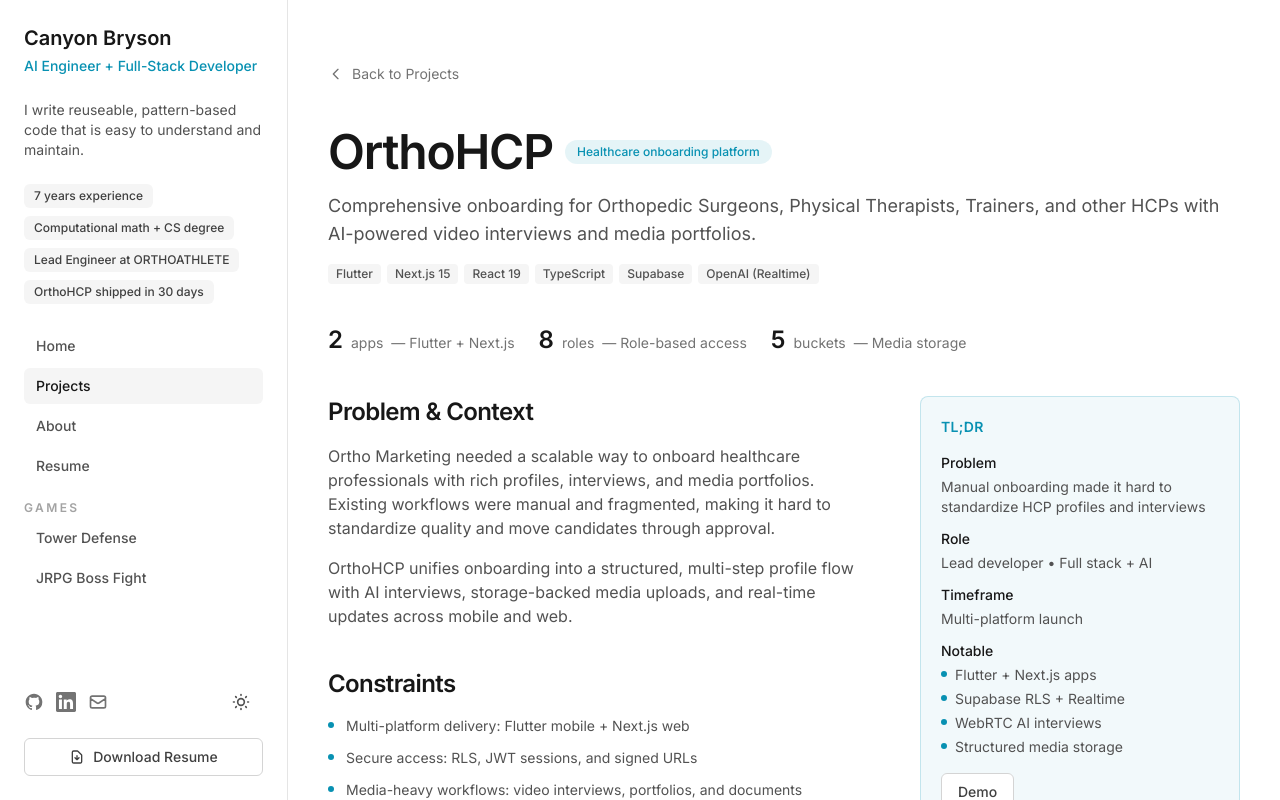
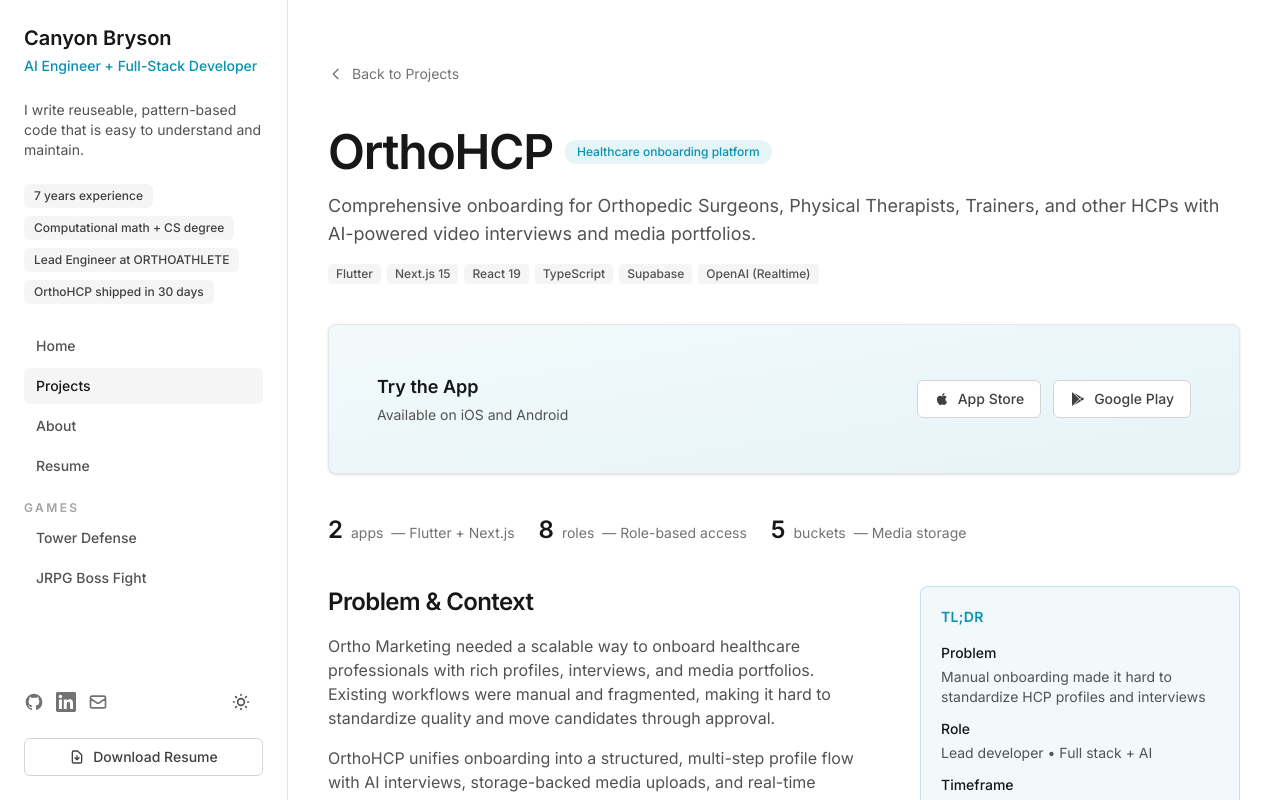
Before and after one commit to canyonbryson/nextjsportfolio, a Next.js app: page /projects/orthohcp in a window 1280 px wide. Shown: the top 800 px of the page. Built offline with nearby package versions, Linux system fonts and the light colour scheme.

Commit message:
complete overhaul

```diff
--- a/app/page.tsx
+++ b/app/page.tsx
@@ -19,13 +19,14 @@
   {
     index: "02 / 04",
     title: "High Level Vision",
-    oneLiner: "I try to get at the why",
+    oneLiner: "I understand the business perspective",
     bullets: [
-      "Good Software allows for Growth, High Margins, and Retention",
-      "30-50% of Software Cost is from Rework",
+      "Good software allows for viral growth, high margins, and low churn",
+      "30-50% of software cost is from rework",
       "Technical Debt must be paid off",
+      "Following good, reliable patterns is key",
     ],
-    cons: ["May not understand assumptions", "Will question the why"],
+    cons: ["May not understand assumptions", "Will question the \"why\""],
   },
   {
     index: "03 / 04",
@@ -58,17 +59,16 @@
   return (
     <div className="space-y-20">
       {/* Hero Section */}
-      <section className="space-y-10">
-        <h1 className="h1-hero">AI Engineer + Full Stack Developer</h1>
-        <p className="body-large max-w-2xl">Lead Engineer at ORTHOATHLETE</p>
-        {/* <div className="flex flex-wrap gap-3">
-          <Link href="/projects" className="btn-primary">
-            View flagship projects
-          </Link>
-          <a href="/resume.pdf" download className="btn-secondary">
-            Download resume
-          </a>
-        </div> */}
+      <section className="space-y-6">
+        <div className="space-y-3">
+          <h1 className="text-5xl font-bold tracking-tight text-gray-900 dark:text-white md:text-6xl lg:text-7xl">
+            Canyon Bryson
+          </h1>
+          <h2 className="text-2xl font-medium text-gray-600 dark:text-gray-400 md:text-3xl lg:text-4xl">
+            AI Engineer + Full Stack Developer
+          </h2>
+        </div>
+        <p className="body-large max-w-2xl">Current Position: Lead Engineer at ORTHOATHLETE</p>
       </section>
 
       {/* Trading Cards */}
--- a/app/projects/orthohcp/page.tsx
+++ b/app/projects/orthohcp/page.tsx
@@ -158,6 +158,44 @@
         </div>
       </header>
 
+      {/* Demo CTA Card */}
+      <div className="card border-accent/20 bg-gradient-to-br from-accent/5 to-accent/10">
+        <div className="flex flex-col items-center gap-6 text-center sm:flex-row sm:justify-between sm:text-left">
+          <div className="space-y-1">
+            <h3 className="text-lg font-semibold text-gray-900 dark:text-white">
+              Try the App
+            </h3>
+            <p className="text-sm text-gray-600 dark:text-gray-400">
+              Available on iOS and Android
+            </p>
+          </div>
+          <div className="flex flex-wrap items-center justify-center gap-3">
+            <a
+              href="https://apps.apple.com/us/app/ortho-hcp/id6740589322"
+              target="_blank"
+              rel="noopener noreferrer"
+              className="btn-secondary inline-flex items-center gap-2 whitespace-nowrap"
+            >
+              <svg className="h-4 w-4" fill="currentColor" viewBox="0 0 24 24">
+                <path d="M17.05 20.28c-.98.95-2.05.8-3.08.35-1.09-.46-2.09-.48-3.24 0-1.44.62-2.2.44-3.06-.35C2.79 15.25 3.51 7.59 9.05 7.31c1.35.07 2.29.74 3.08.8 1.18-.24 2.31-.93 3.57-.84 1.51.12 2.65.72 3.4 1.8-3.12 1.87-2.38 5.98.48 7.13-.57 1.5-1.31 2.99-2.54 4.09l.01-.01zM12.03 7.25c-.15-2.23 1.66-4.07 3.74-4.25.29 2.58-2.34 4.5-3.74 4.25z"/>
+              </svg>
+              App Store
+            </a>
+            <a
+              href="https://play.google.com/store/apps/details?id=com.orthohcp.app"
+              target="_blank"
+              rel="noopener noreferrer"
+              className="btn-secondary inline-flex items-center gap-2 whitespace-nowrap"
+            >
+              <svg className="h-4 w-4" fill="currentColor" viewBox="0 0 24 24">
+                <path d="M3.609 1.814L13.792 12 3.61 22.186a.996.996 0 0 1-.61-.92V2.734a1 1 0 0 1 .609-.92zm10.89 10.893l2.302 2.302-10.937 6.333 8.635-8.635zm3.199-3.198l2.807 1.626a1 1 0 0 1 0 1.73l-2.808 1.626L15.206 12l2.492-2.491zM5.864 2.658L16.802 8.99l-2.303 2.303-8.635-8.635z"/>
+              </svg>
+              Google Play
+            </a>
+          </div>
+        </div>
+      </div>
+
       {/* Metrics */}
       <div className="flex flex-wrap gap-6 text-sm text-gray-600 dark:text-gray-400">
         {metrics.map((metric) => (
```
